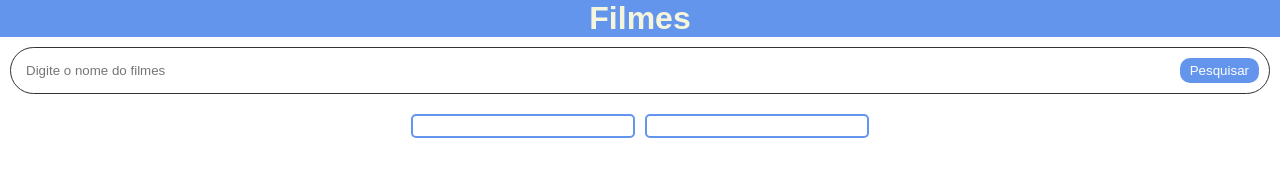
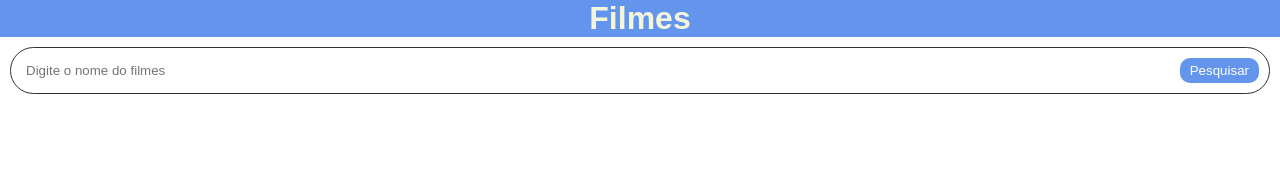
Before and after one commit to Dantezs/Loja-de-hospedagem, a plain HTML site: page index.html in a window 1280 px wide. Drawn offline with Linux system fonts and the light colour scheme.

Commit message:
Update index.html

```diff
--- a/index.html
+++ b/index.html
@@ -13,13 +13,7 @@
         <input name="pesquisa" placeholder="Digite o nome do filmes">
         <button>Pesquisar</button>
     </form>
-    <div class="lista">
-        <div class="item">
 
-        </div>
-        <div class="item">
-        </div>
-    </div>
 </body>
 <script src="js/api.js"></script>
 </html>
```
